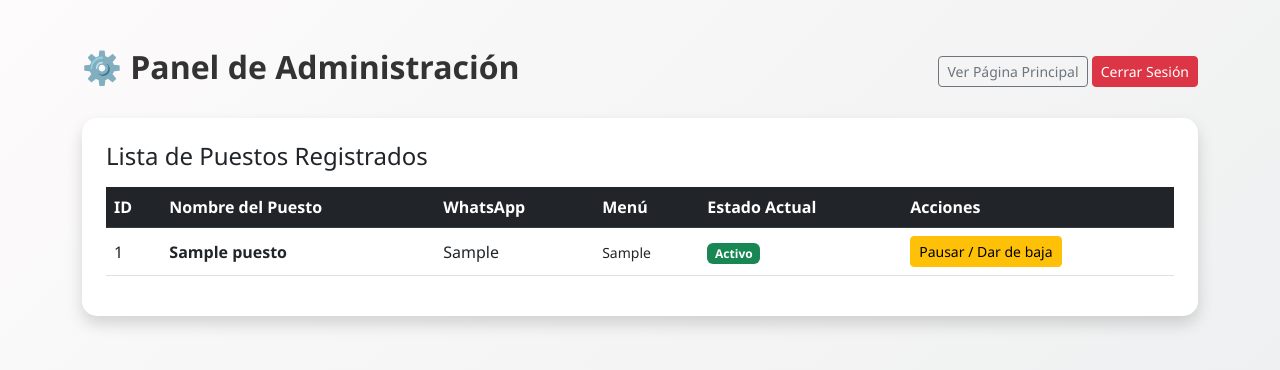
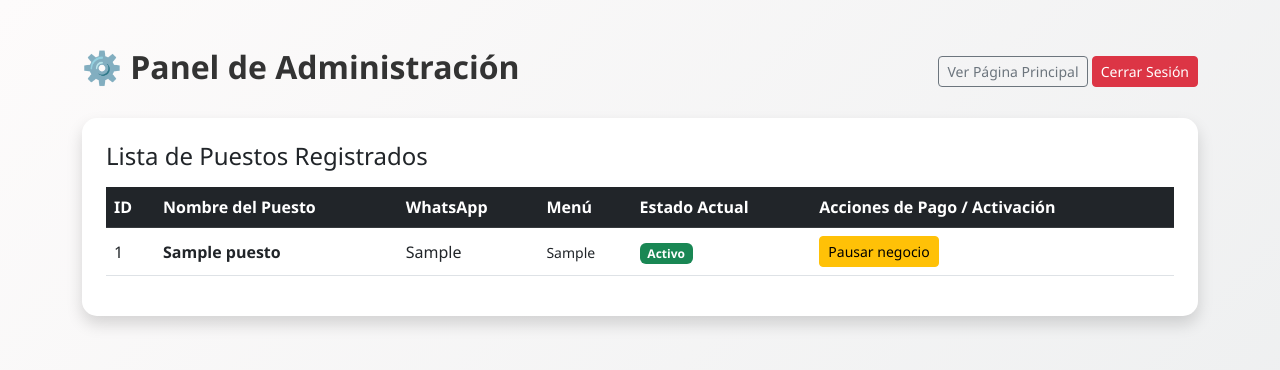
Before and after one commit to estradazeta84-png/jubilant-journey, a Flask app: page /admin in a window 1280 px wide. Shown: the top 370 px of the page. Run offline with Flask 3, Linux system fonts and the light colour scheme; the visitor is signed in with stand-in values (Sample User, id 1); tables that the repository leaves empty hold one stand-in row (values such as "Sample post").

Commit message:
Update admin.html

```diff
--- a/templates/admin.html
+++ b/templates/admin.html
@@ -28,7 +28,7 @@
                             <th>WhatsApp</th>
                             <th>Menú</th>
                             <th>Estado Actual</th>
-                            <th>Acciones</th>
+                            <th>Acciones de Pago / Activación</th>
                         </tr>
                     </thead>
                     <tbody>
@@ -41,13 +41,15 @@
                             <td>
                                 {% if puesto.estado == 'Activo' %}
                                     <span class="badge bg-success">Activo</span>
+                                {% elif puesto.estado == 'Pendiente' %}
+                                    <span class="badge bg-warning text-dark">Pendiente de Pago</span>
                                 {% else %}
-                                    <span class="badge bg-danger">De baja</span>
+                                    <span class="badge bg-danger">En Pausa</span>
                                 {% endif %}
                             </td>
                             <td>
                                 <a href="/admin/cambiar/{{ puesto.id }}" class="btn btn-sm {% if puesto.estado == 'Activo' %}btn-warning{% else %}btn-success{% endif %}">
-                                    {% if puesto.estado == 'Activo' %}Pausar / Dar de baja{% else %}Activar{% endif %}
+                                    {% if puesto.estado == 'Activo' %}Pausar negocio{% else %}Verificar pago y Activar{% endif %}
                                 </a>
                             </td>
                         </tr>
```
